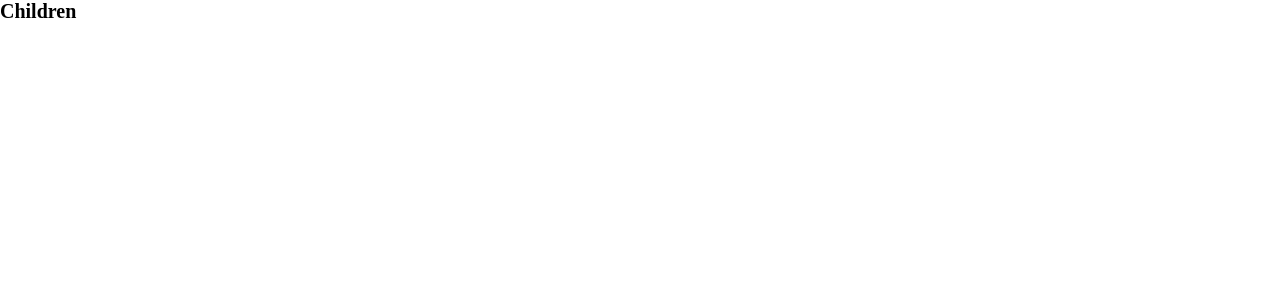
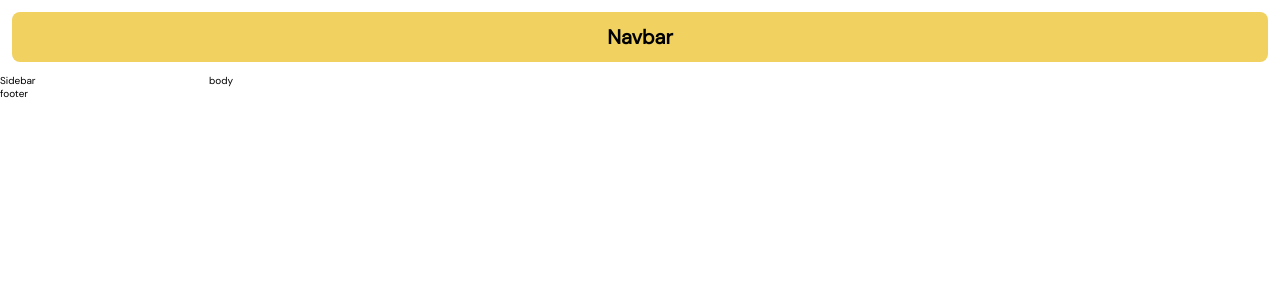
Before and after one commit to Divyue30597/kanban-your-life, a React (Vite) app: page / in a window 1280 px wide. Shown: the top 300 px of the page. Built offline with nearby package versions, Linux system fonts and the light colour scheme.

Commit message:
creating an extension for tab

```diff
--- a/src/App.css
+++ /dev/null
@@ -1,5 +0,0 @@
-.h1 {
-  font-family: "DMSans";
-  font-weight: 900;
-  font-style: normal;
-}
--- a/src/App.tsx
+++ b/src/App.tsx
@@ -1,11 +1,18 @@
-import "./App.css";
+import styles from "./app.module.scss";
 import Container from "@/components/Container/container";
+import Navbar from "./components/Navbar/navbar";
+import Sidebar from "./components/Sidebar/sidebar";
 
 function App() {
   return (
-    <Container>
-      <h1 className="h1">Children</h1>
-    </Container>
+    <>
+      <Navbar />
+      <Container className={styles.container}>
+        <Sidebar />
+        <div>body</div>
+      </Container>
+      <div>footer</div>
+    </>
   );
 }
 
--- /dev/null
+++ b/src/app.module.scss
@@ -0,0 +1,14 @@
+.h1 {
+  font-family: "DMSans";
+  font-weight: 900;
+  font-style: normal;
+}
+
+.container {
+  display: grid;
+  grid-template-columns: 0.15fr 0.85fr;
+  grid-template-rows: 1fr;
+  width: 100%;
+  gap: 2rem;
+  overflow: hidden;
+}
--- a/src/components/Container/container.tsx
+++ b/src/components/Container/container.tsx
@@ -1,7 +1,17 @@
-import { ReactNode } from "react";
+import { HTMLProps } from "react";
 
 import styles from "./container.module.scss";
 
-export default function Container({ children }: { children: ReactNode }) {
-  return <div className={styles.container}>{children}</div>;
+interface ContainerProps extends HTMLProps<HTMLDivElement> {}
+
+export default function Container({
+  children,
+  className,
+  ...props
+}: ContainerProps) {
+  return (
+    <div className={`${styles.container} ${className}`} {...props}>
+      {children}
+    </div>
+  );
 }
--- /dev/null
+++ b/src/components/Navbar/navbar.module.scss
@@ -0,0 +1,9 @@
+.nav {
+  font-size: 2rem;
+  padding-block: 1.2rem;
+  text-align: center;
+  background-color: var(--warn-color);
+
+  border-radius: var(--border-radius);
+  margin: 1.2rem;
+}
--- /dev/null
+++ b/src/components/Navbar/navbar.tsx
@@ -0,0 +1,5 @@
+import styles from "./navbar.module.scss";
+
+export default function Navbar() {
+  return <h1 className={styles.nav}>Navbar</h1>;
+}
--- /dev/null
+++ b/src/components/Sidebar/sidebar.tsx
@@ -0,0 +1,3 @@
+export default function Sidebar() {
+  return <div>Sidebar</div>;
+}
--- a/src/index.css
+++ b/src/index.css
@@ -96,7 +96,7 @@
 }
 
 @font-face {
-  font-family: "DMSansRegular";
+  font-family: "DMSans";
   src: url("/styles/fonts/DMSans-Regular.ttf") format("truetype");
   font-weight: 400;
 }
```
Also changed, not shown: src/components/Sidebar/sidebar.module.scss (added), 1 other file (tests, documents, lock files or other folders).
